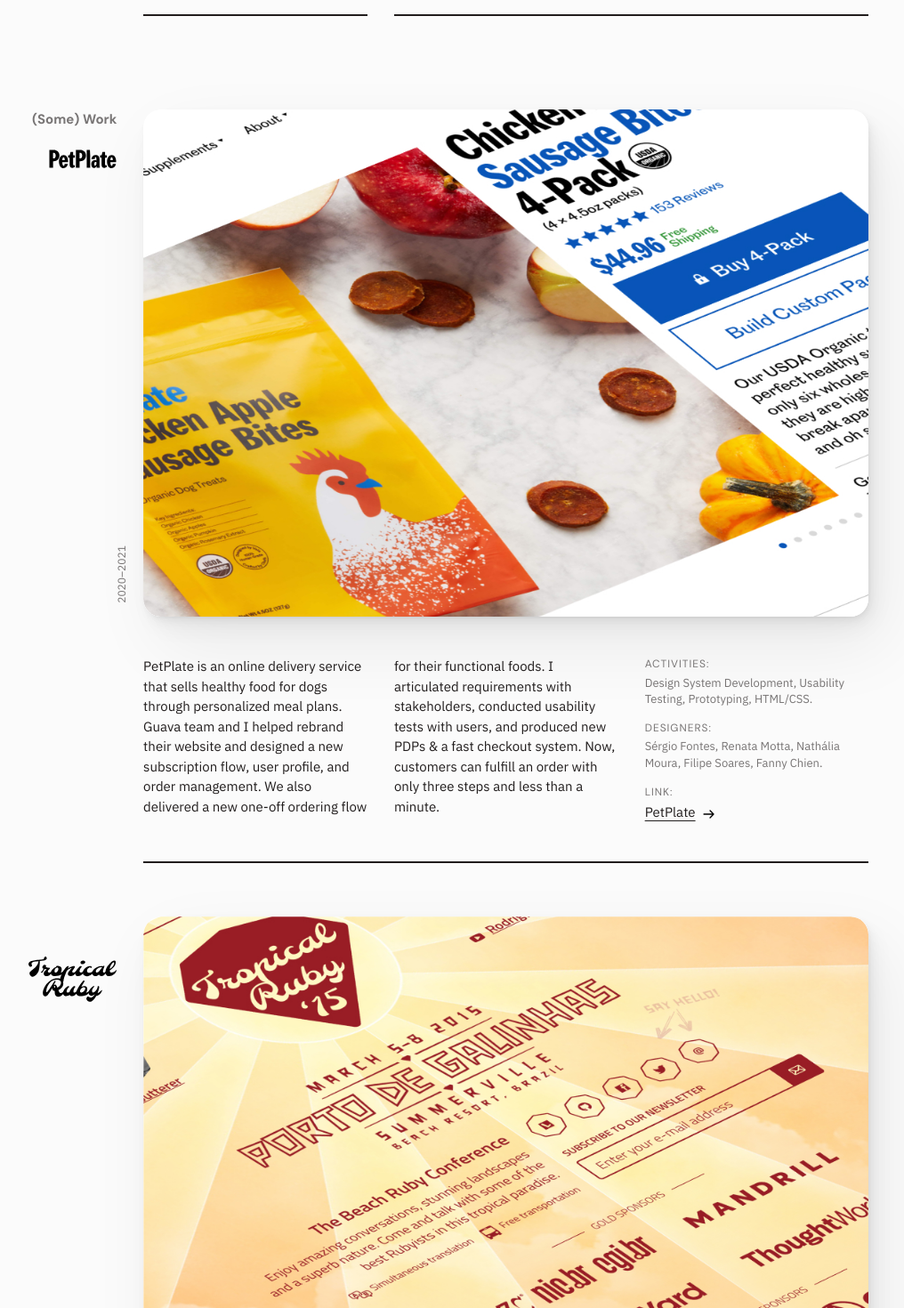
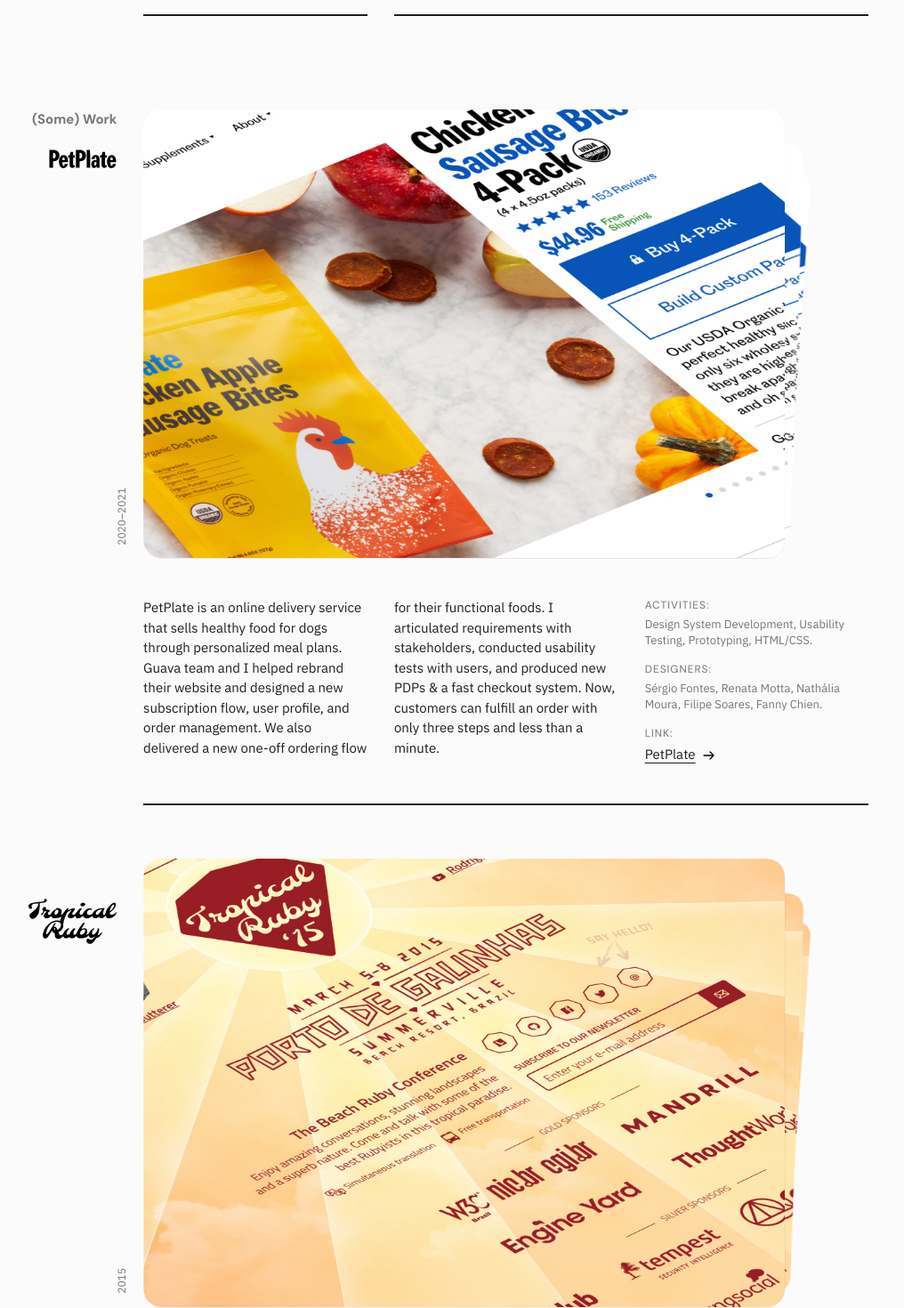
Before and after one commit to sergiofontes/fontes.cc, a Next.js app: page / in a window 1280 px wide. Shown: the part 2020-3490 px from the top of the page at 89% size, without its empty margins (259-1275 px from the left). Built offline with nearby package versions, Linux system fonts and the light colour scheme.

Commit message:
Scaffold gallery system (w/ Swiper)

```diff
--- a/components/work/petplate.js
+++ b/components/work/petplate.js
@@ -1,5 +1,9 @@
+import React from 'react';
 import cn from 'classnames';
 import Image from 'next/image';
+
+import { Swiper, SwiperSlide } from 'swiper/react';
+import { EffectCards } from 'swiper';
 
 import Anchor from '../../components/anchor';
 import Logo from '../logos/';
@@ -15,12 +19,40 @@ export default function WorkPetPlate() {
       <small className={style.date}>2020–2021</small>
 
       <div className={style.image}>
+        <Swiper
+          effect={'cards'}
+          cardsEffect={{
+            slideShadows: false,
+          }}
+          grabCursor={true}
+          modules={[EffectCards]}
+          className={style.gallery}
+        >
+          <SwiperSlide className={style.swiper}>
             <Image
               src="/images/work/petplate_10-7.jpg"
               className={style.display}
               layout="fill"
               alt="PetPlate's treats screen"
             />
+          </SwiperSlide>
+          <SwiperSlide className={style.swiper}>
+            <Image
+              src="/images/work/petplate_10-7.jpg"
+              className={style.display}
+              layout="fill"
+              alt="PetPlate's treats screen"
+            />
+          </SwiperSlide>
+          <SwiperSlide className={style.swiper}>
+            <Image
+              src="/images/work/petplate_10-7.jpg"
+              className={style.display}
+              layout="fill"
+              alt="PetPlate's treats screen"
+            />
+          </SwiperSlide>
+        </Swiper>
       </div>
 
       <p>
--- a/components/work/tropical.js
+++ b/components/work/tropical.js
@@ -1,5 +1,9 @@
+import React from 'react';
 import cn from 'classnames';
 import Image from 'next/image';
+
+import { Swiper, SwiperSlide } from 'swiper/react';
+import { EffectCards } from 'swiper';
 
 import Anchor from '../../components/anchor';
 import Logo from '../logos/';
@@ -15,12 +19,40 @@ export default function WorkPetPlate() {
       <small className={style.date}>2015</small>
 
       <div className={style.image}>
+        <Swiper
+          effect={'cards'}
+          cardsEffect={{
+            slideShadows: false,
+          }}
+          grabCursor={true}
+          modules={[EffectCards]}
+          className={style.gallery}
+        >
+          <SwiperSlide className={style.swiper}>
             <Image
               src="/images/work/tropical_10-7.jpg"
               className={style.display}
               layout="fill"
               alt="Tropical Ruby's home screen"
             />
+          </SwiperSlide>
+          <SwiperSlide className={style.swiper}>
+            <Image
+              src="/images/work/tropical_10-7.jpg"
+              className={style.display}
+              layout="fill"
+              alt="Tropical Ruby's home screen"
+            />
+          </SwiperSlide>
+          <SwiperSlide className={style.swiper}>
+            <Image
+              src="/images/work/tropical_10-7.jpg"
+              className={style.display}
+              layout="fill"
+              alt="Tropical Ruby's home screen"
+            />
+          </SwiperSlide>
+        </Swiper>
       </div>
 
       <p>
--- a/components/work/work.module.scss
+++ b/components/work/work.module.scss
@@ -14,6 +14,7 @@
   }
 
   h3 {
+    z-index: 2;
     grid-column: 2 / span 2;
     margin: .5rem 0 1rem;
   }
@@ -130,24 +131,13 @@
   grid-row: 2;
   grid-column: 1 / span calc(var(--columns) + 2);
   align-self: stretch;
-  width: calc(100% - var(--gap));
+  width: calc(100% - (var(--gap) * 2));
   aspect-ratio: 1 / 1;
-  margin: 0 calc(var(--gap) / 2);
-  box-shadow:
-    0 .7px 2.2px rgb(0 0 0 / 2%),
-    0 1.6px 5.3px rgb(0 0 0 / 2.8%),
-    0 3px 10px rgb(0 0 0 / 3.5%),
-    0 5.4px 17.9px rgb(0 0 0 / 4.2%),
-    0 10px 33.4px rgb(0 0 0 / 5%),
-    0 24px 80px rgb(0 0 0 / 7%);
+  margin: 0 var(--gap);
 
   > span {
     overflow: hidden;
     -webkit-clip-path: content-box; // stylelint-disable-line
-  }
-
-  &, >span {
-    border-radius: 1.333333rem;
   }
 
   @supports not (aspect-ratio: 1 / 1) {
@@ -164,28 +154,15 @@
     }
   }
 
-  &:hover {
-    .display { transform: scale(1.1); }
-  }
-
   @include media(">tablet") {
-    // Out of regular grid
     grid-row: 2;
-    grid-column: var(--content-start) / span calc(var(--content-width) * 3);
+    grid-column: var(--content-start) / span calc((var(--content-width) * 3) - 1);
     width: 100%;
     margin: 0;
-    box-shadow:
-      .5px .9px 2.2px rgb(0 0 0 / 2%),
-      1.2px 2.1px 5.3px rgb(0 0 0 / 2.8%),
-      2.3px 4px 10px rgb(0 0 0 / 3.5%),
-      4px 7.1px 17.9px rgb(0 0 0 / 4.2%),
-      7.5px 13.4px 33.4px rgb(0 0 0 / 5%),
-      18px 32px 80px rgb(0 0 0 / 7%);
   }
 
   @include media(">desktop") {
     aspect-ratio: 10 / 7;
-
     grid-row: 1 / span 2;
 
     @supports not (aspect-ratio: 10 / 7) {
@@ -209,7 +186,6 @@
   white-space: nowrap;
 
   @include media(">tablet") {
-    // Out of regular grid
     top: -1rem;
     left: -1rem;
     grid-row: 2;
@@ -222,3 +198,44 @@
     transform-origin: bottom left;
   }
 }
+
+.gallery {
+  perspective: 700px;
+  height: 100%;
+
+  @include media(">tablet") {
+    perspective: 800px;
+  }
+
+  .swiper {
+    overflow: hidden;
+    -webkit-clip-path: content-box; // stylelint-disable-line
+    background-color: var(--color-background);
+    transition: all .2s cubic-bezier(0.75, 0, 0.04, 1.01);
+    box-shadow: 0 .4px 1.1px rgb(0 0 0 / 2%),
+      0 1px 2.8px rgb(0 0 0 / 2.8%),
+      0 2px 6px rgb(0 0 0 / 3.5%),
+      0 5.4px 11.9px rgb(0 0 0 / 4.2%),
+      0 10px 23.4px rgb(0 0 0 / 5%),
+      0 24px 48px rgb(0 0 0 / 7%);
+
+    &, > span {
+      border-radius: 1.333333rem;
+    }
+  }
+
+  [class*="swiper-slide-active"] {
+    box-shadow:
+      .5px .9px 2.2px rgb(0 0 0 / 2%),
+      1.2px 2.1px 5.3px rgb(0 0 0 / 2.8%),
+      2.3px 4px 10px rgb(0 0 0 / 3.5%),
+      4px 7.1px 17.9px rgb(0 0 0 / 4.2%),
+      7.5px 13.4px 33.4px rgb(0 0 0 / 5%),
+      18px 32px 80px rgb(0 0 0 / 7%);
+    &:hover {
+      .display {
+        transform: scale(1.1);
+      }
+    }
+  }
+}
--- a/package.json
+++ b/package.json
@@ -14,6 +14,7 @@
     "react-dom": "17.0.2",
     "react-scroll": "^1.8.6",
     "sass": "^1.49.7",
+    "swiper": "^8.0.7",
     "typewriter-effect": "^2.18.2"
   },
   "devDependencies": {
--- a/pages/_app.js
+++ b/pages/_app.js
@@ -5,6 +5,10 @@ import '../styles/colors.scss';
 import '../styles/grid.scss';
 import '../styles/container.scss';
 
+import 'swiper/scss';
+import 'swiper/scss/keyboard';
+import 'swiper/scss/effect-cards';
+
 export default function App({ Component, pageProps }) {
   return <Component {...pageProps} />;
 }
```
Also changed, not shown: 1 other file (tests, documents, lock files or other folders). Lines whose indentation alone changed are shown as unchanged.
